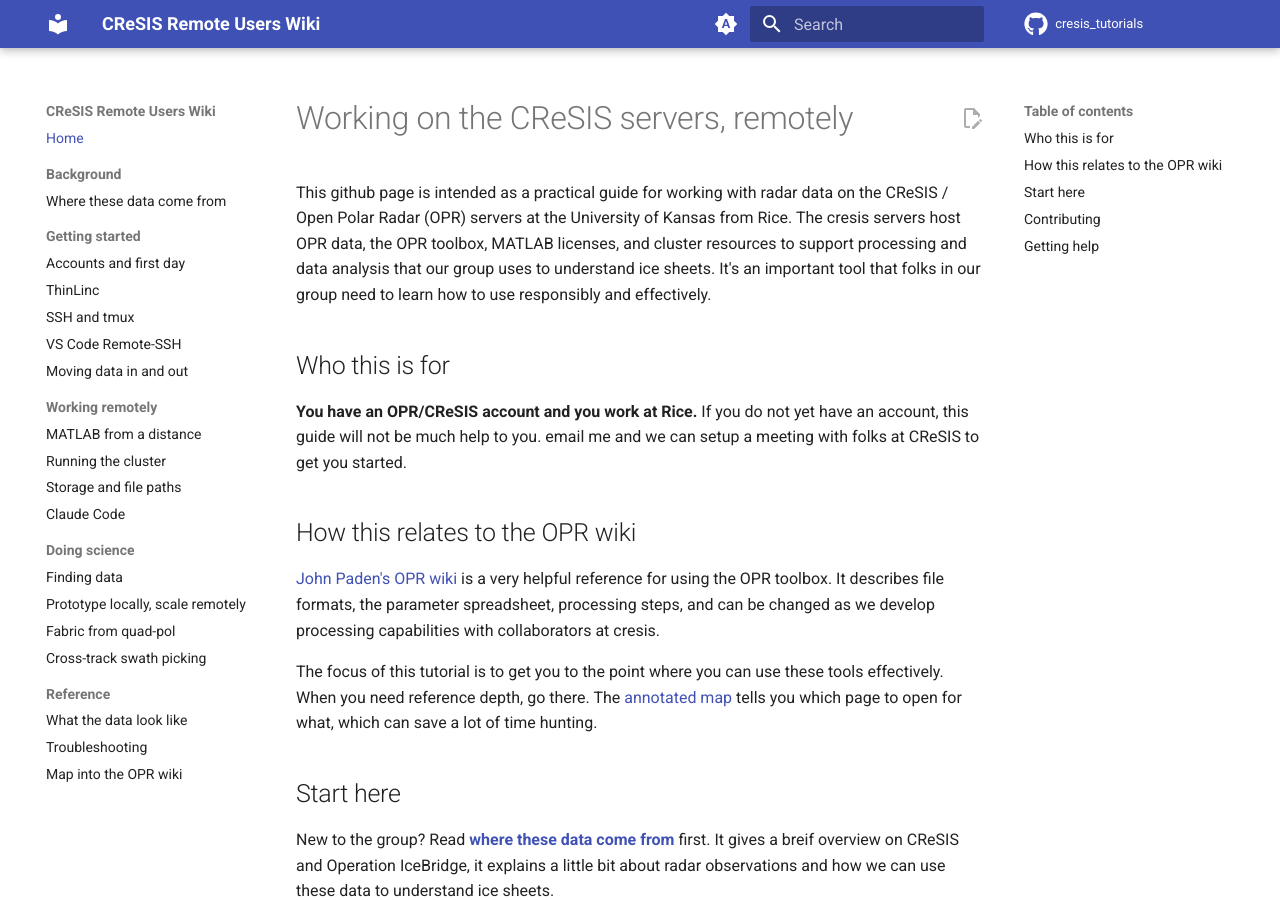
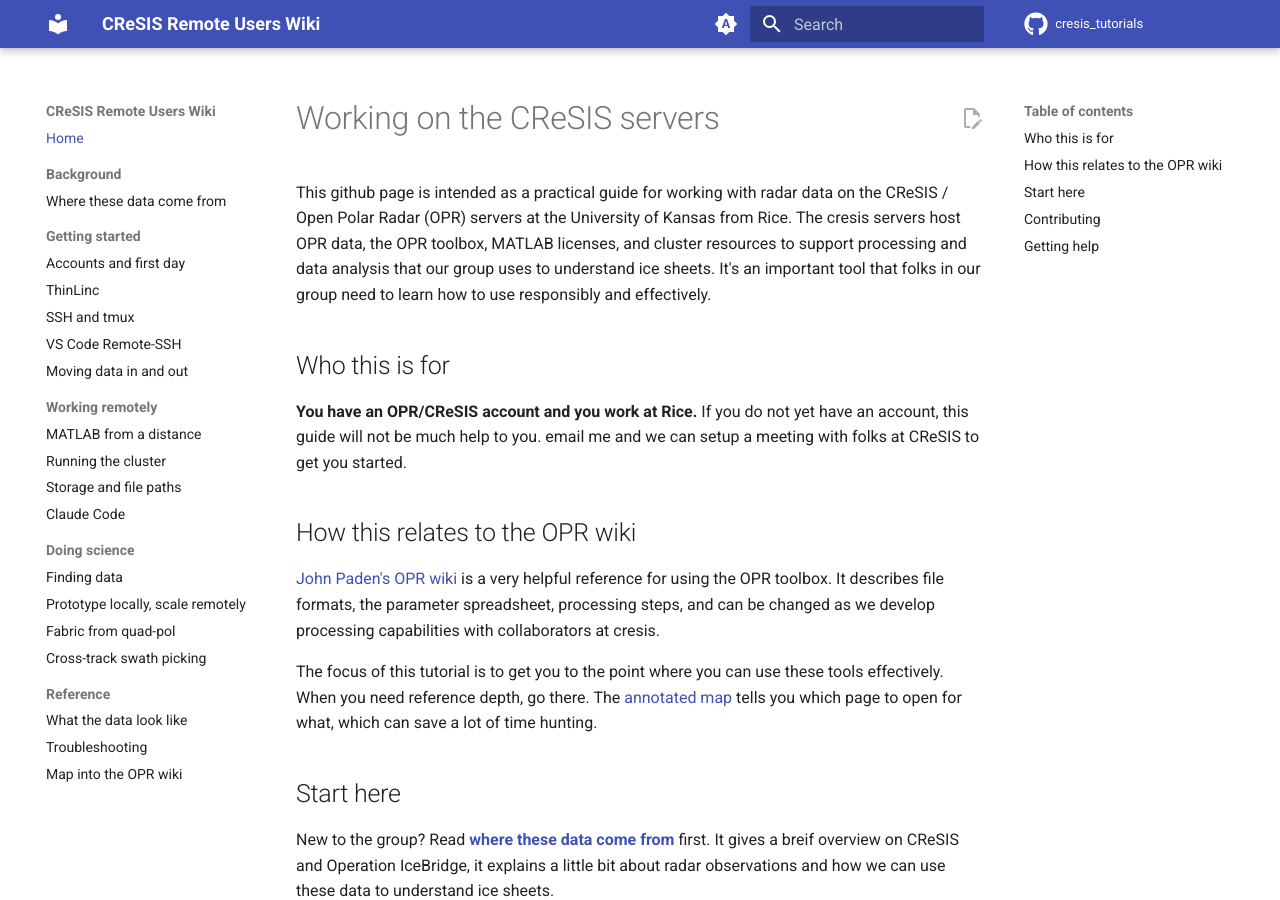
Before and after one commit to rice-glaciology/cresis_tutorials, an MkDocs documentation site: the page built from docs/index.md, in a window 1280 px wide and 900 px high. Built offline with MkDocs 1.6.1 and Material for MkDocs 9.7.7, drawn with Linux system fonts in a browser that asks for light colours; comment, search, counter and statistics services are not loaded.

Commit message:
Update title of CReSIS servers guide
Removed 'remotely' from the title of the guide.

```diff
--- a/docs/index.md
+++ b/docs/index.md
@@ -1,4 +1,4 @@
-# Working on the CReSIS servers, remotely
+# Working on the CReSIS servers
 
 This github page is intended as a practical guide for working with radar data on the CReSIS / Open Polar Radar (OPR) servers at the University of Kansas from Rice.
 The cresis servers host OPR data, the OPR toolbox,  MATLAB licenses, and cluster resources to support processing and data analysis that our group uses to understand ice sheets. It's an important tool that folks in our group need to learn how to use responsibly and effectively.
```
